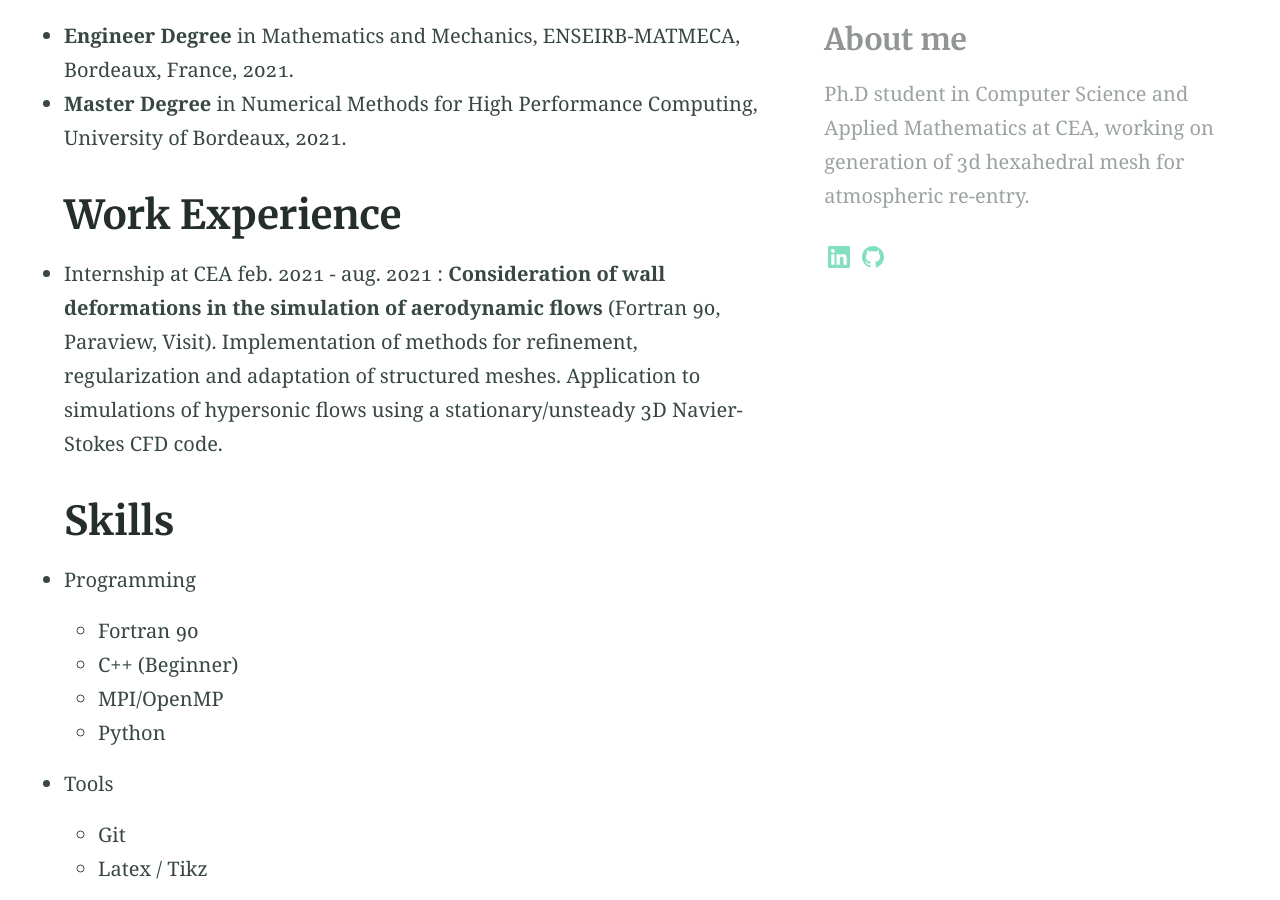
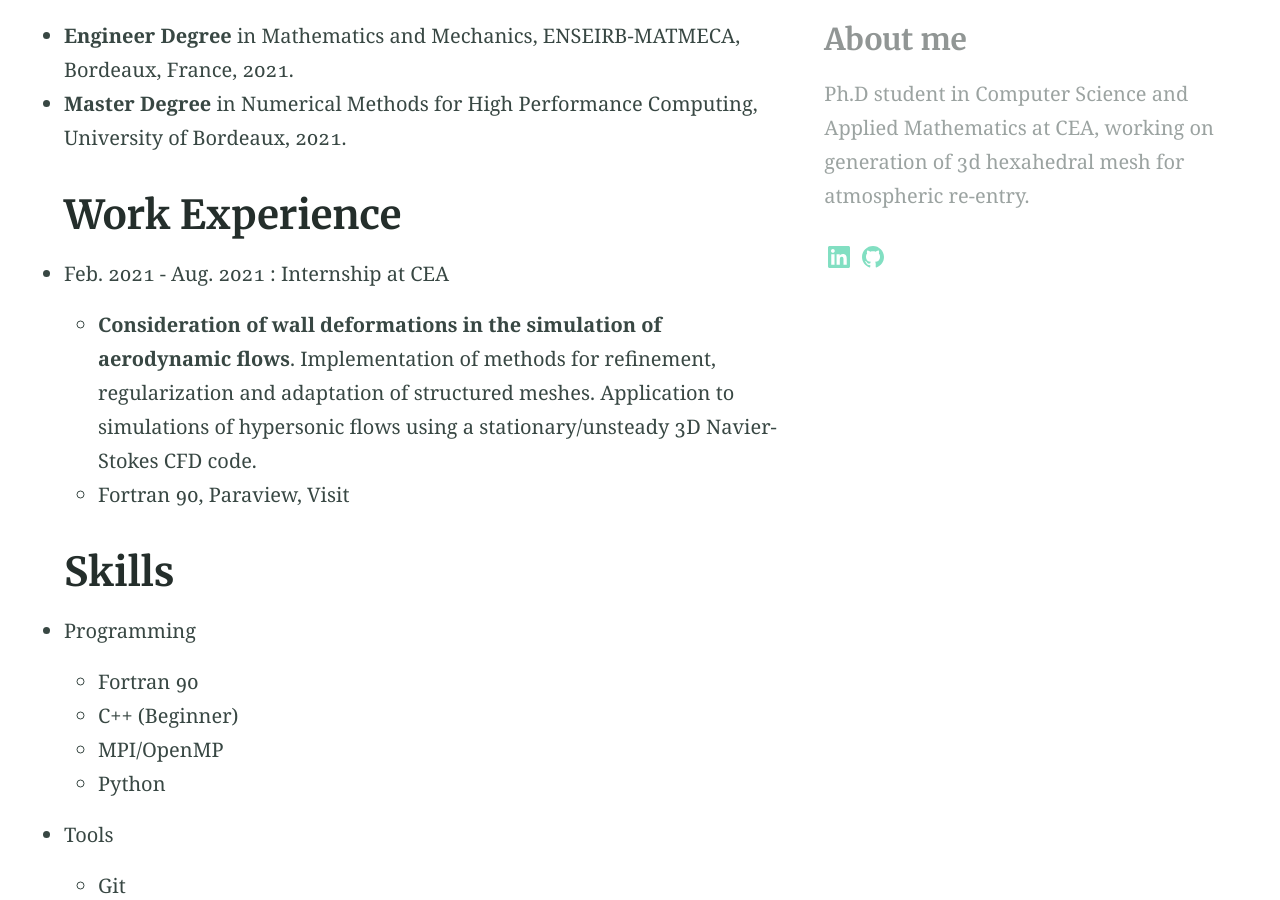
Before and after one commit to claireroche/claireroche.github.io, a Jekyll site: the page built from cv.md, in a window 1280 px wide and 900 px high, scrolled down 561 px. Built offline with Jekyll 4.4.1, drawn with Linux system fonts in a browser that asks for light colours.

Commit message:
Improving the cv

```diff
--- a/cv.md
+++ b/cv.md
@@ -15,7 +15,9 @@ aside: true
 
 # Work Experience
 
-* Internship at CEA feb. 2021 - aug. 2021 : **Consideration of wall deformations in the simulation of aerodynamic flows** (Fortran 90, Paraview, Visit). Implementation of methods for refinement, regularization and adaptation of structured meshes. Application to simulations of hypersonic flows using a stationary/unsteady 3D Navier-Stokes CFD code.
+* Feb. 2021 - Aug. 2021 : Internship at CEA
+  * **Consideration of wall deformations in the simulation of aerodynamic flows**. Implementation of methods for refinement, regularization and adaptation of structured meshes. Application to simulations of hypersonic flows using a stationary/unsteady 3D Navier-Stokes CFD code.
+  * Fortran 90, Paraview, Visit
 
 # Skills
 
```
Also changed, not shown: other parts of cv.md (+1 -1 lines).
